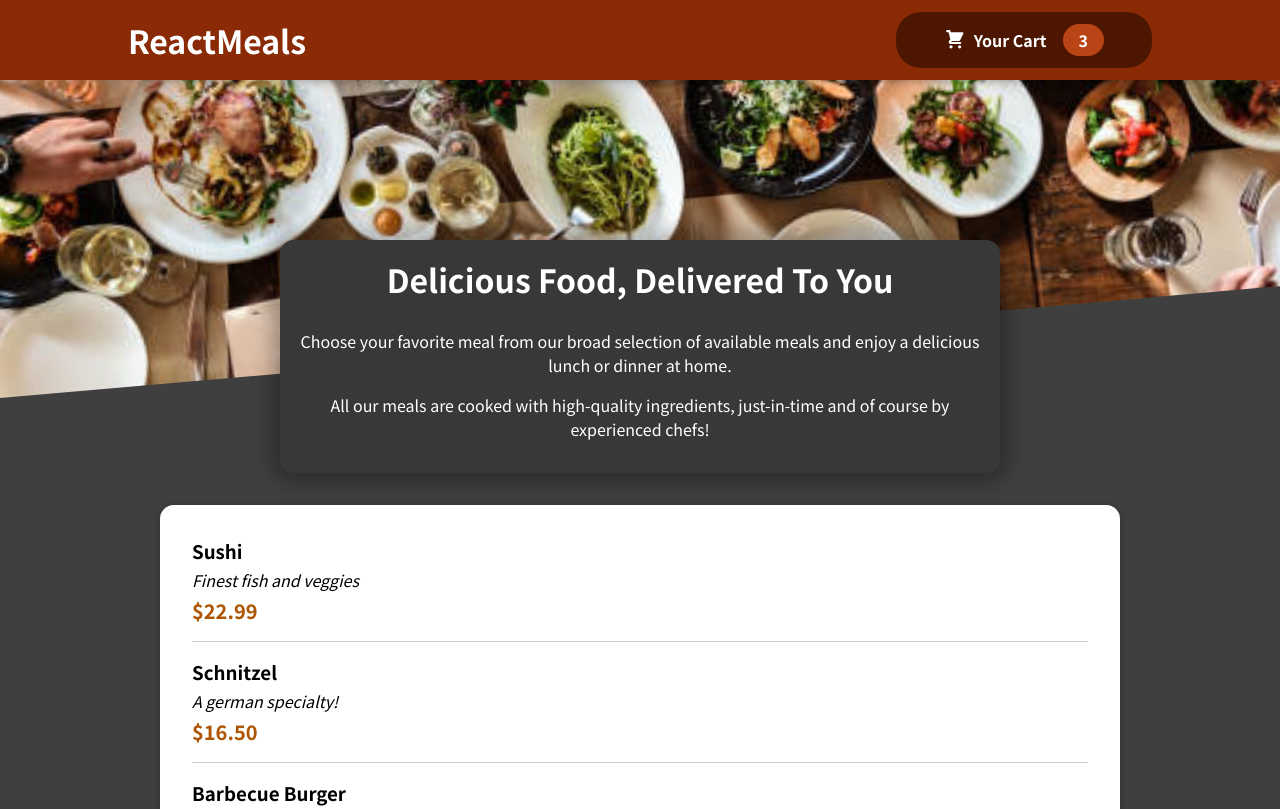
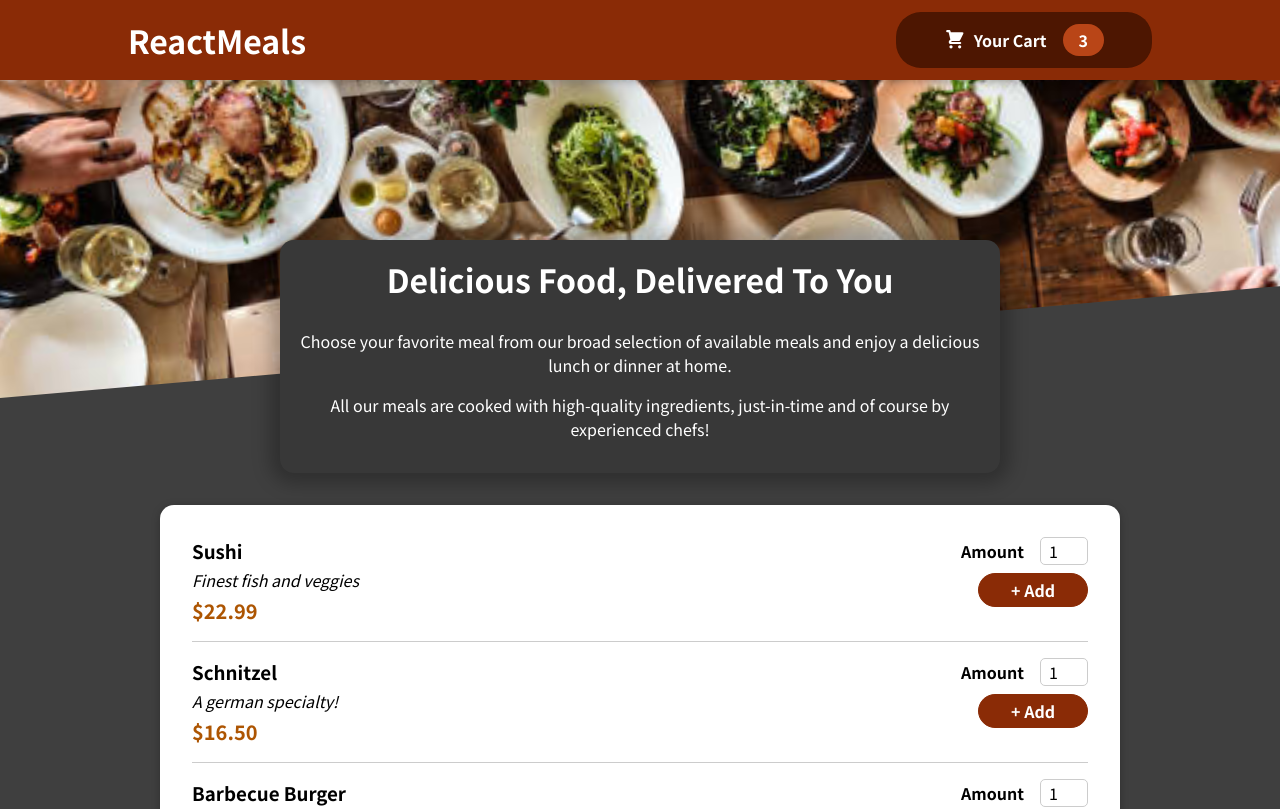
Before and after one commit to Punamkumari03/Resturent-app-from-react, a React (Create React App) app: page / in a window 1280 px wide. Shown: the top 809 px of the page. Built offline with nearby package versions, Linux system fonts and the light colour scheme.

Commit message:
Adding a Form

```diff
--- a/src/components/Meals/AvailableMeals.js
+++ b/src/components/Meals/AvailableMeals.js
@@ -2,6 +2,7 @@ import React from "react";
 import classes from "./AvailableMeals.module.css";
 import Card from "../UI/Card";
 import MealItem from "./MealItem";
+// import MealItemForm from "./MealItemForm";
 
 const DUMMY_MEALS = [
   {
@@ -36,7 +37,9 @@ const AvailableMeals = () => {
       name={meal.name}
       description={meal.description}
       price={meal.price}
+
     />
+
   ));
   return (
     <section className={classes.meals}>
--- a/src/components/Meals/MealItem.js
+++ b/src/components/Meals/MealItem.js
@@ -1,5 +1,6 @@
 import React from 'react'
 import classes from './MealItem.module.css'
+import MealItemForm from './MealItemForm';
 
 const MealItem = (props) => {
     const price = `$${props.price.toFixed(2)}`;
@@ -11,7 +12,7 @@ const MealItem = (props) => {
         <div className={classes.price}>{price}</div>
         </div>
         <div>
-
+<MealItemForm/>
         </div>
     </li>
   )
--- a/src/components/Meals/MealItemForm.js
+++ b/src/components/Meals/MealItemForm.js
@@ -1,10 +1,26 @@
 import React from 'react'
+import classes from './MealItemForm.module.css'
+import Input from '../UI/Input'
 
 const MealItemForm = () => {
   return (
+    <form className={classes.form}>
     <div>
+    <Input label="Amount"
+      input={{
+        id:'amount',
+        type:'number',
+        min:'1',
+        max:'5',
+        step: '1',
+        defaultValue:'1'
 
-    </div>
+      }}
+    />
+
+      </div>
+      <button>+ Add</button>
+    </form>
   )
 }
 
--- /dev/null
+++ b/src/components/Meals/MealItemForm.module.css
@@ -0,0 +1,23 @@
+.form {
+    text-align: right;
+  }
+
+  .form button {
+    font: inherit;
+    cursor: pointer;
+    background-color: #8a2b06;
+    border: 1px solid #8a2b06;
+    color: white;
+    padding: 0.25rem 2rem;
+    border-radius: 20px;
+    font-weight: bold;
+  }
+
+  .form button:hover,
+  .form button:active {
+    background-color: #641e03;
+    border-color: #641e03;
+  }
+  .form input{
+    width: 50px;
+  }
--- /dev/null
+++ b/src/components/UI/Input.js
@@ -0,0 +1,13 @@
+import React from 'react'
+import classes from './Input.module.css'
+
+const Input = (props) => {
+  return (
+    <div className={classes.input}>
+        <label htmlFor={props.input.id}>{props.label}</label>
+        <input {...props.input}/>
+    </div>
+  )
+}
+
+export default Input
--- /dev/null
+++ b/src/components/UI/Input.module.css
@@ -0,0 +1,18 @@
+.input {
+    display: flex;
+    align-items: center;
+    margin-bottom: 0.5rem;
+  }
+
+  .input label {
+    font-weight: bold;
+    margin-right: 1rem;
+  }
+
+  .input input {
+    width: 3rem;
+    border-radius: 5px;
+    border: 1px solid #ccc;
+    font: inherit;
+    padding-left: 0.5rem;
+  }
```
